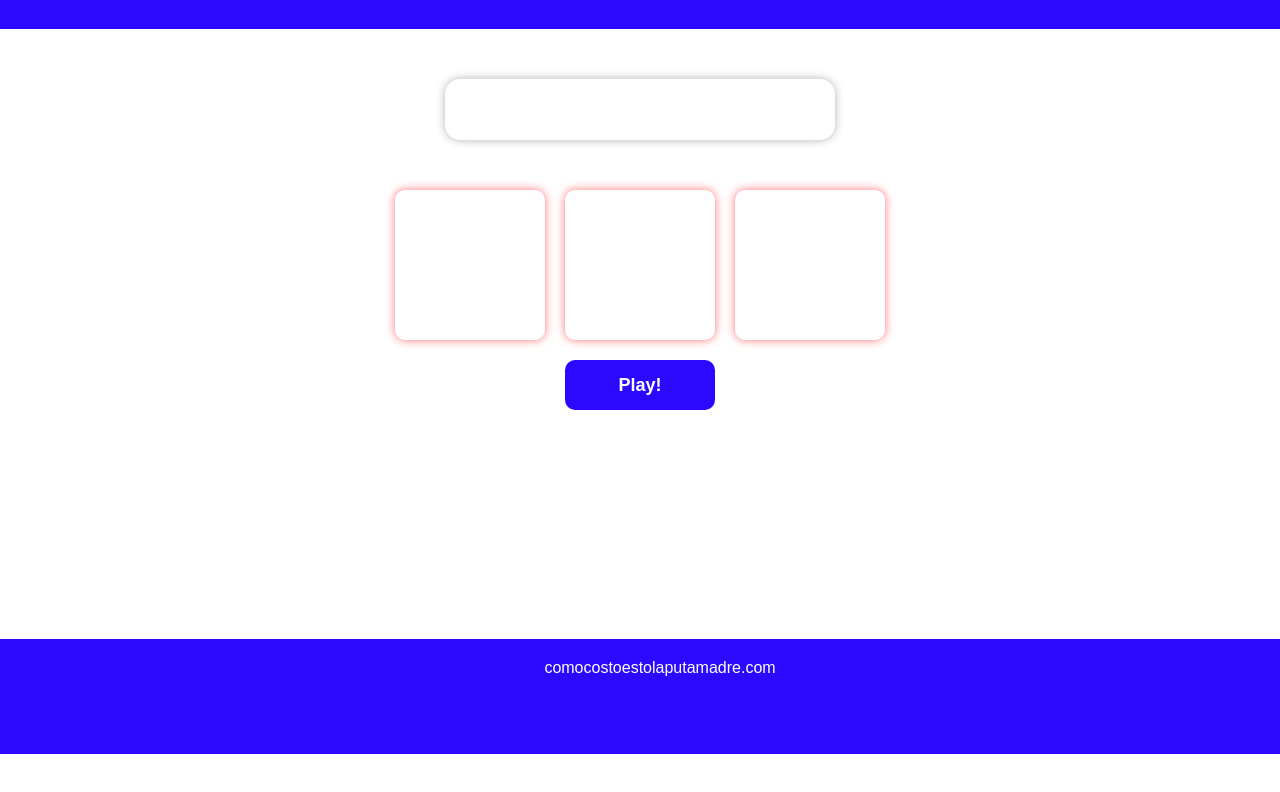
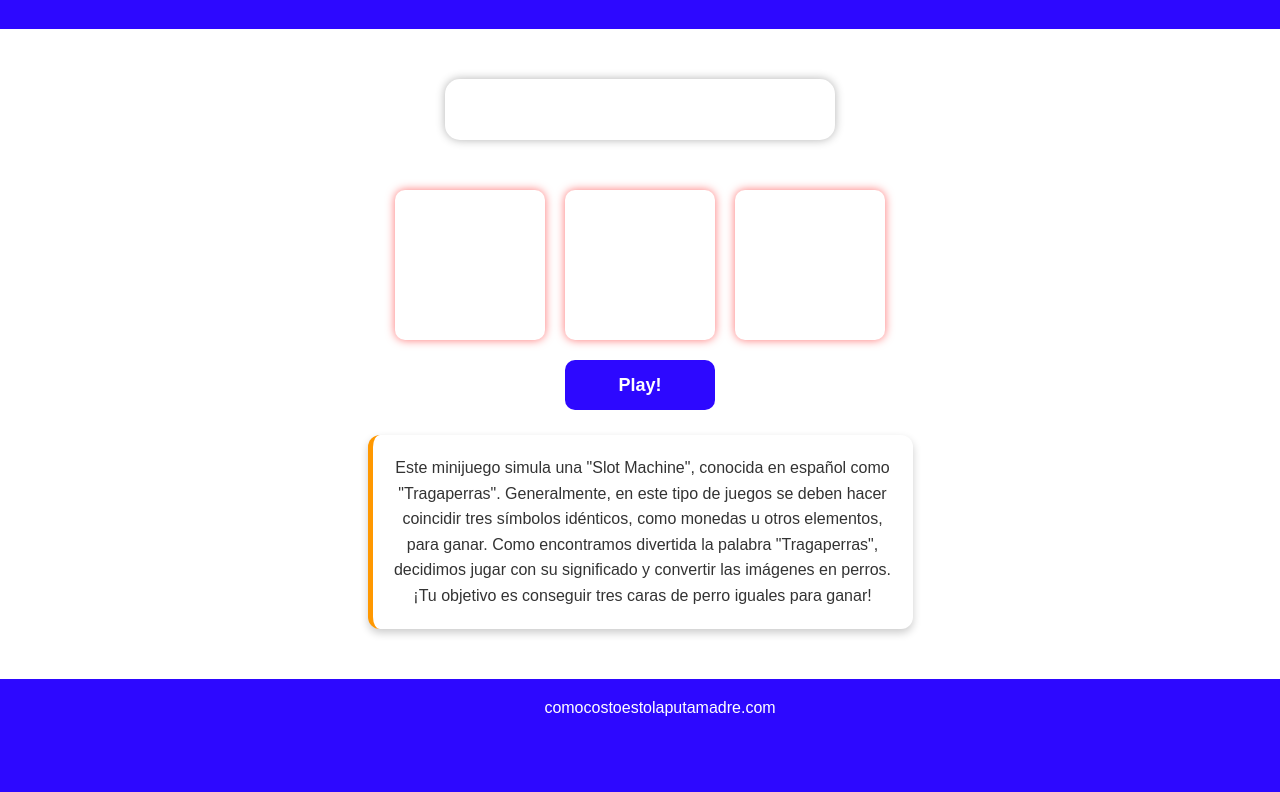
Before and after one commit to hevieri/SlotMachine, a website built with Vite: page index.html in a window 1280 px wide. Shown: the part 46-838 px from the top of the page. Before the commit the page ends 800 px from the top, so only its background shows below. Built offline with nearby package versions, Linux system fonts and the light colour scheme; files whose address does not match are found by name.

Commit message:
Instrucciones con estilo

```diff
--- a/index.html
+++ b/index.html
@@ -38,8 +38,16 @@
         </div>
     </div>
 
+
       <!-- Botón de Jugar -->
       <button class="button" id="toPlay">Play!</button>
+
+      <div class="container" id="description">
+        Este minijuego simula una "Slot Machine", conocida en español como "Tragaperras". Generalmente, en este tipo de juegos se deben hacer coincidir tres símbolos idénticos, como monedas u otros elementos, para ganar.
+
+        Como encontramos divertida la palabra "Tragaperras", decidimos jugar con su significado y convertir las imágenes en perros. ¡Tu objetivo es conseguir tres caras de perro iguales para ganar!
+    </div>
+
     <footer>
         <p>comocostoestolaputamadre.com</p>
     </footer>
--- a/src/css/style.css
+++ b/src/css/style.css
@@ -21,7 +21,7 @@ body {
   background-position: center; /* Centra la imagen en la página */
   background-repeat: no-repeat; /* Evita que la imagen se repita */
   width: 100%; /* Abarca todo el ancho */
-  height: 100%;
+  min-height: 100vh;
 
 
 }
@@ -118,6 +118,18 @@ h1{
 }
 
 
+#description {
+  max-width: 500px;
+  background: white;
+  padding: 20px;
+  border-radius: 12px;
+  box-shadow: 0 4px 8px rgba(0, 0, 0, 0.2);
+  font-size: 16px;
+  line-height: 1.6;
+  text-align: center;
+  color: #333;
+  border-left: 5px solid #ff9800;
+}
 
 
 footer{
@@ -127,9 +139,10 @@ footer{
   background-image: url('src/assets/img/nav.jpg');
   color: white;
   text-align: center;
+  position: relative;
   padding: 20px;
   width: 100%;
-  position: absolute;
+  position: relative;
   bottom: 0;
 }
 
```
